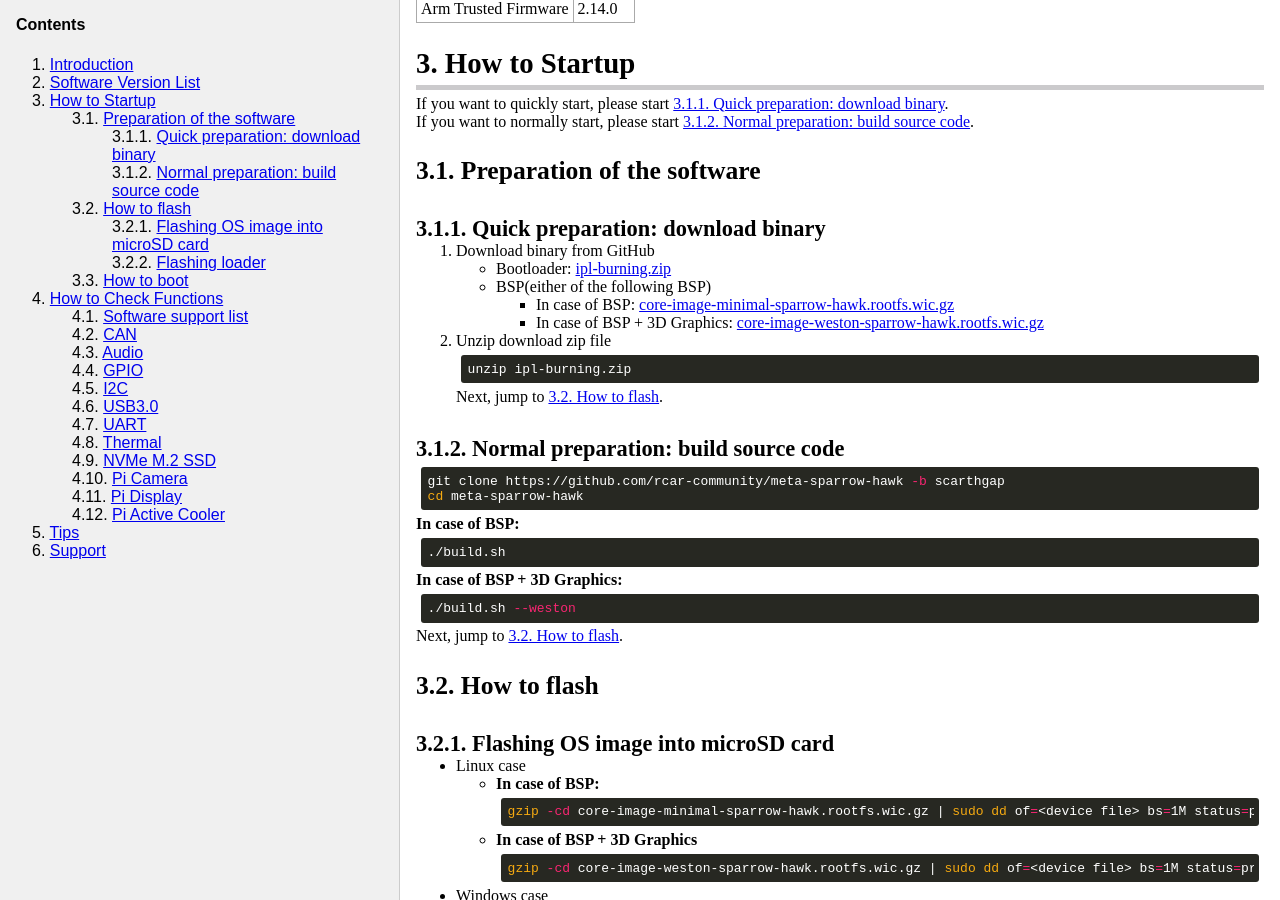
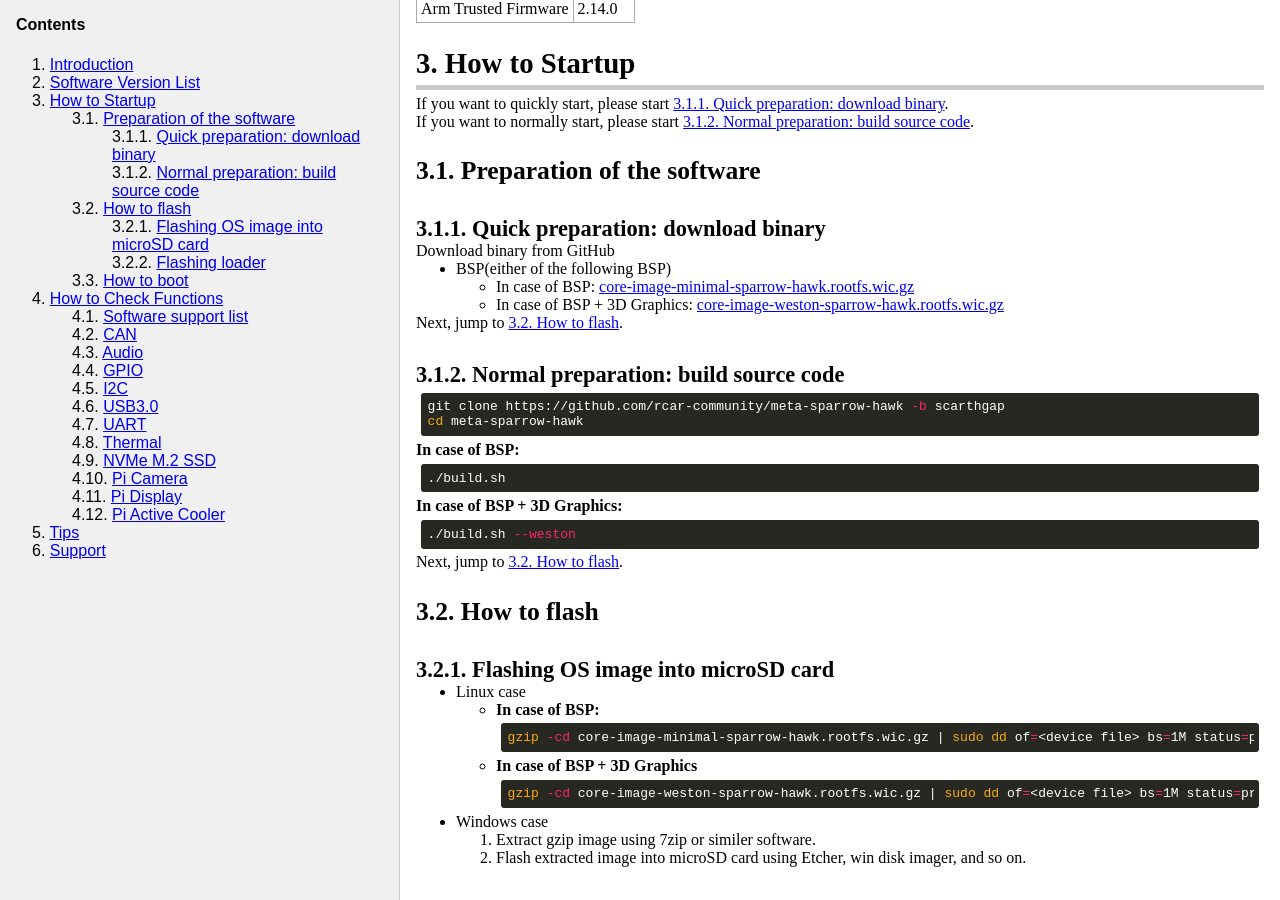
Before and after one commit to rcar-community/rcar-community.github.io, a Jekyll site: the page built from Sparrow-Hawk/BSP/yocto_bsp.md, in a window 1280 px wide and 900 px high, scrolled down 317 px. Built offline with Jekyll 4.4.1, drawn with Linux system fonts in a browser that asks for light colours; a script that is not in the unit is left out.

Commit message:
Update contents
Signed-off-by: Ayumi Nakamichi <ayumi.nakamichi.kf@renesas.com>

````diff
--- a/Sparrow-Hawk/BSP/yocto_bsp.md
+++ b/Sparrow-Hawk/BSP/yocto_bsp.md
@@ -38,19 +38,12 @@ If you want to normally start, please start [3.1.2. Normal preparation: build so
 
 #### Quick preparation: download binary
 
-1. Download binary from GitHub
-   * Bootloader: [ipl-burning.zip](https://github.com/rcar-community/meta-sparrow-hawk/releases/download/v2026-02-03/ipl-burning.zip)
-   * BSP(either of the following BSP)
-      * In case of BSP: [core-image-minimal-sparrow-hawk.rootfs.wic.gz](https://github.com/rcar-community/meta-sparrow-hawk/releases/download/v2026-02-03/core-image-minimal-sparrow-hawk.rootfs.wic.gz)
-      * In case of BSP + 3D Graphics: [core-image-weston-sparrow-hawk.rootfs.wic.gz](https://github.com/rcar-community/meta-sparrow-hawk/releases/download/v2026-02-03/core-image-weston-sparrow-hawk.rootfs.wic.gz)
-{:start="1"}
+Download binary from GitHub
+* BSP(either of the following BSP)
+   * In case of BSP: [core-image-minimal-sparrow-hawk.rootfs.wic.gz](https://github.com/rcar-community/meta-sparrow-hawk/releases/download/v2026-02-03/core-image-minimal-sparrow-hawk.rootfs.wic.gz)
+   * In case of BSP + 3D Graphics: [core-image-weston-sparrow-hawk.rootfs.wic.gz](https://github.com/rcar-community/meta-sparrow-hawk/releases/download/v2026-02-03/core-image-weston-sparrow-hawk.rootfs.wic.gz)
 
-2. Unzip download zip file
-```bash
-unzip ipl-burning.zip
-```
 Next, jump to [3.2. How to flash](#how-to-flash).
-{:start="2"}
 
 #### Normal preparation: build source code
 
````
Also changed, not shown: Sparrow-Hawk/BSP/debian_based_bsp.md (+4 -10 lines).
